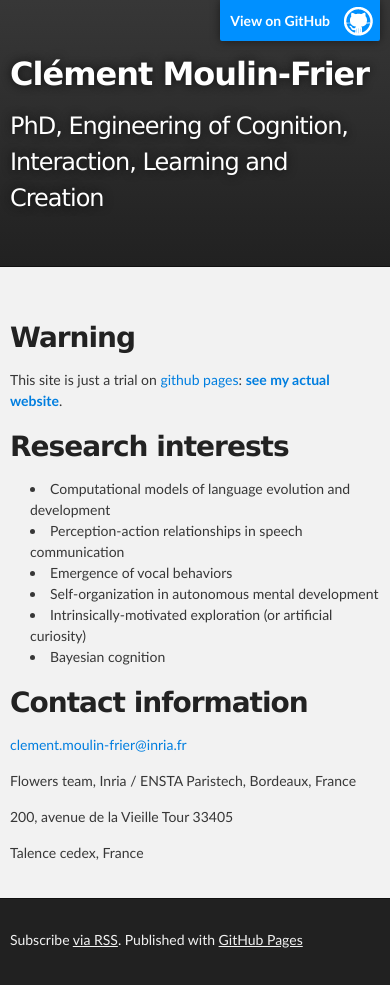
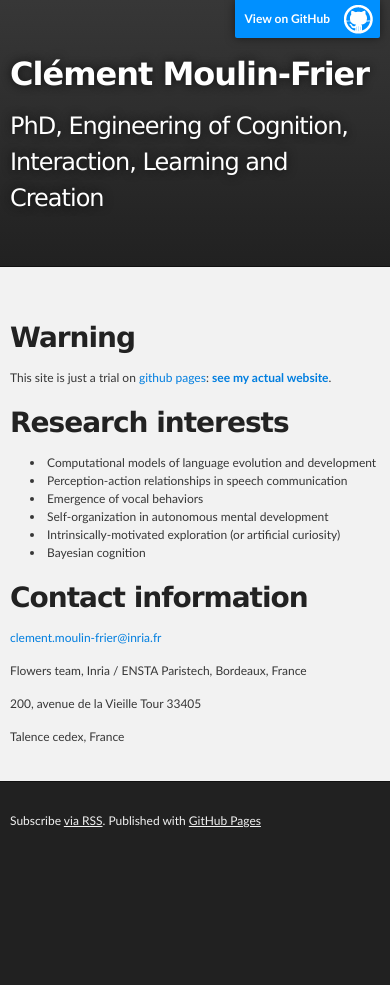
Before and after one commit to clement-moulin-frier/clement-moulin-frier.github.io.bak, a Jekyll site: the page built from index.md, in a window 390 px wide. Built offline with Jekyll 4.4.1, drawn with Linux system fonts in a browser that asks for light colours; after the commit the page ends 900 px from its top, so only the background shows below that.

Commit message:
12px font size in small devices

```diff
--- a/css/stylesheet.css
+++ b/css/stylesheet.css
@@ -374,7 +374,7 @@ Small Device Styles
 
 @media screen and (max-width: 480px) {
   body {
-    font-size:14px;
+    font-size:12px;
   }
 
   #downloads {
```
